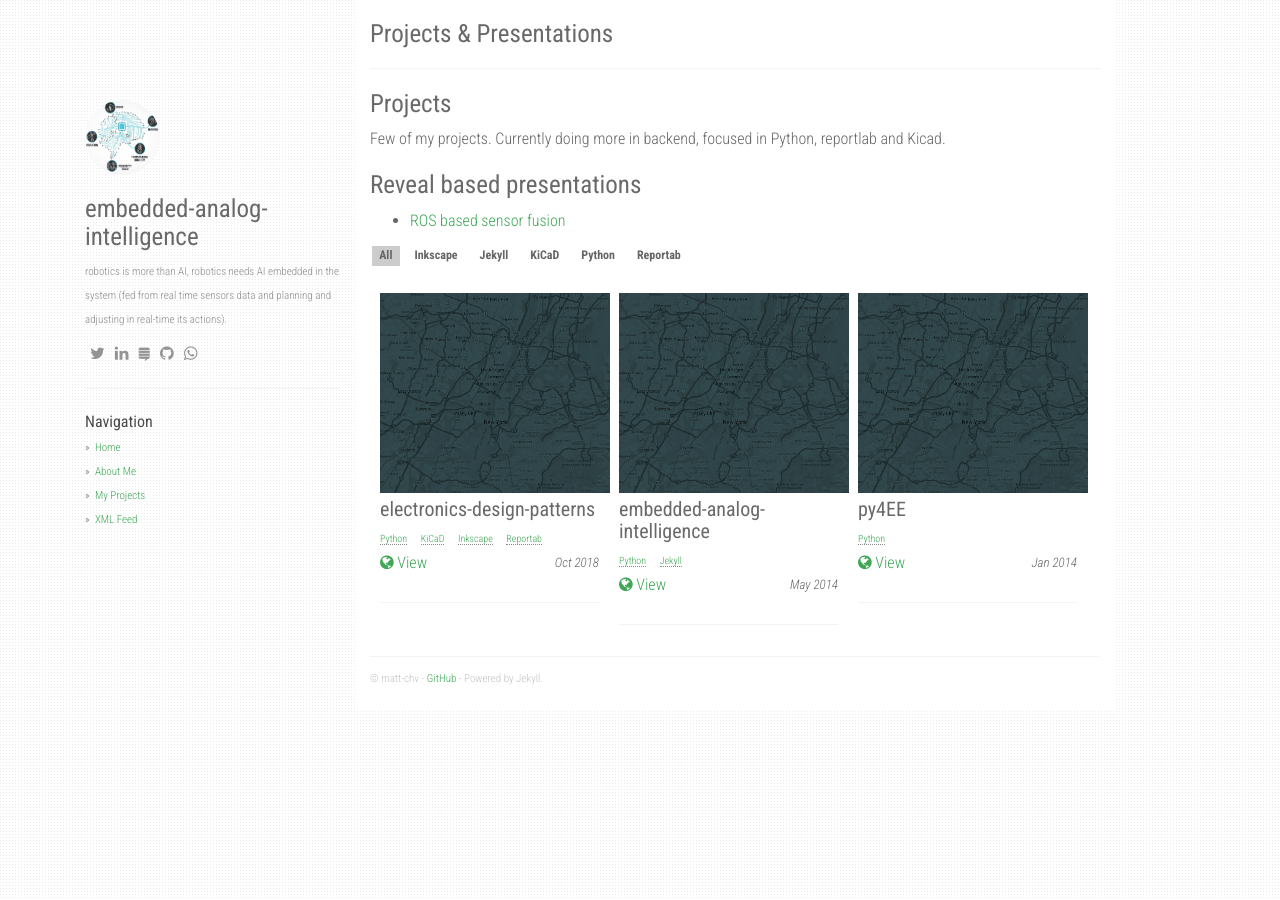
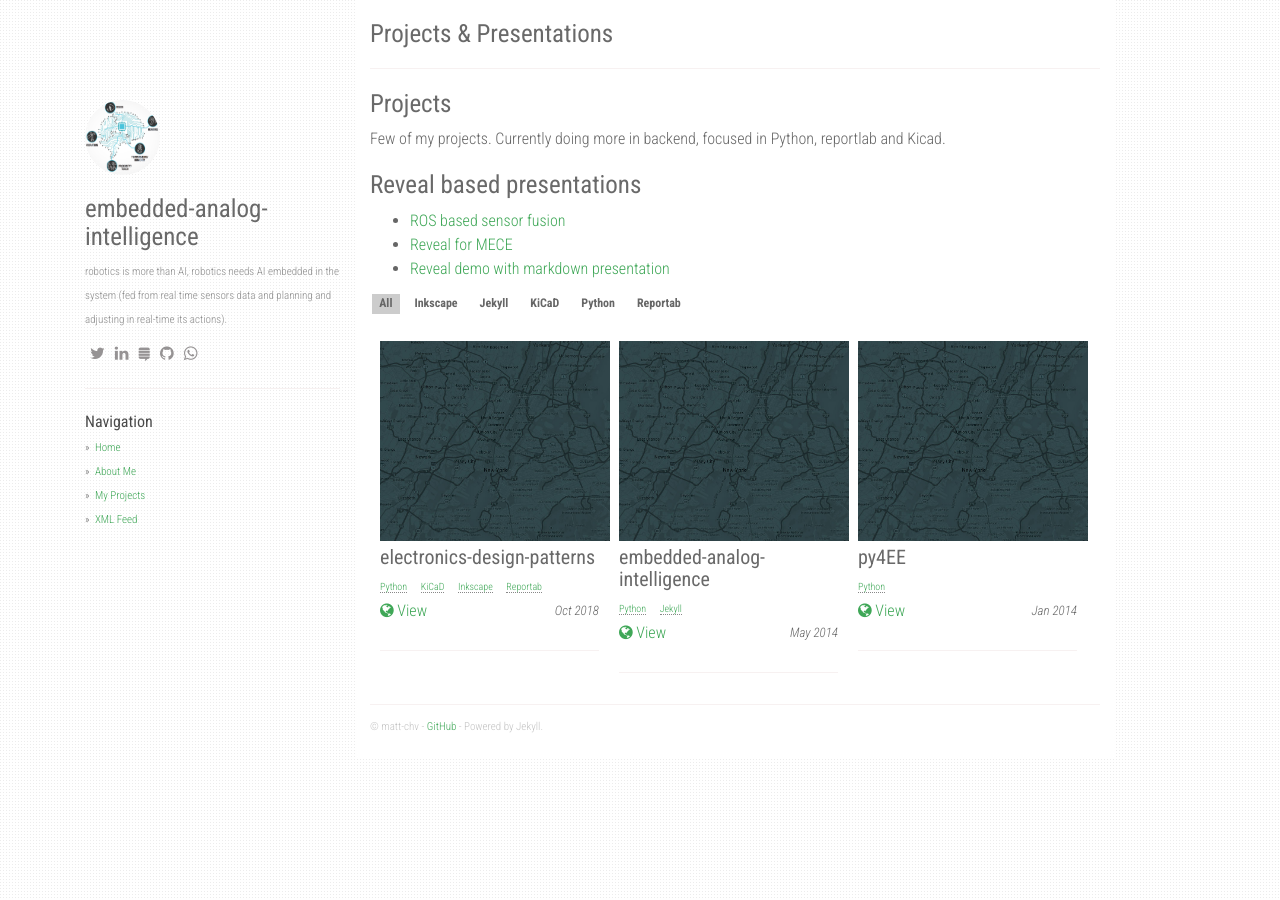
Before and after one commit to matt-chv/embedded-analog-intelligence, a Jekyll site: the page built from projects.md, in a window 1280 px wide. Built offline with Jekyll 4.4.1, drawn with Linux system fonts in a browser that asks for light colours; nearby versions of some CDN libraries.

Commit message:
Update projects.md

```diff
--- a/projects.md
+++ b/projects.md
@@ -9,3 +9,5 @@ Few of my projects. Currently doing more in backend, focused in Python, reportla
 
 # Reveal based presentations
 * [ROS based sensor fusion](https://matt-chv.github.io/embedded-analog-intelligence/reveal/matt_eai_ros_fusion.html)
+* [Reveal for MECE](https://matt-chv.github.io/embedded-analog-intelligence/reveal/Reveal_Mece_Pyramid.html)
+* [Reveal demo with markdown presentation](https://matt-chv.github.io/embedded-analog-intelligence/reveal/demo_md.html)
```
